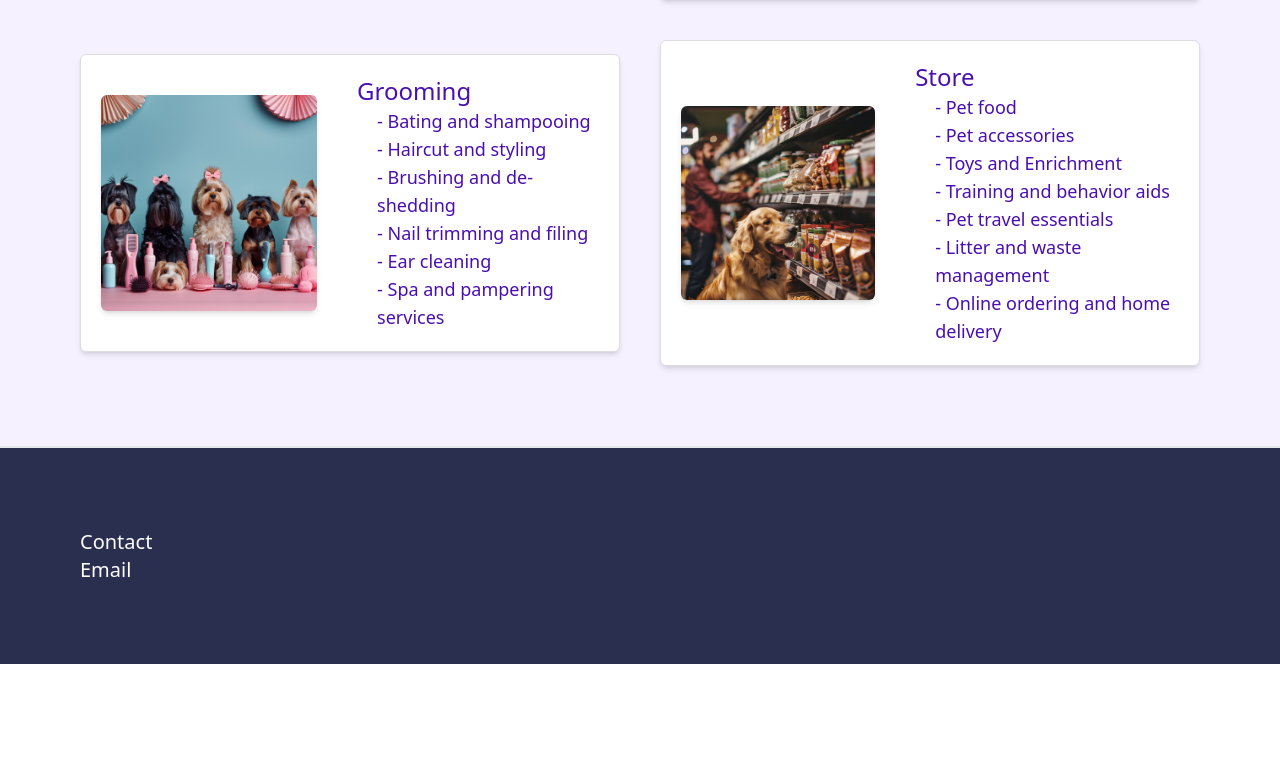
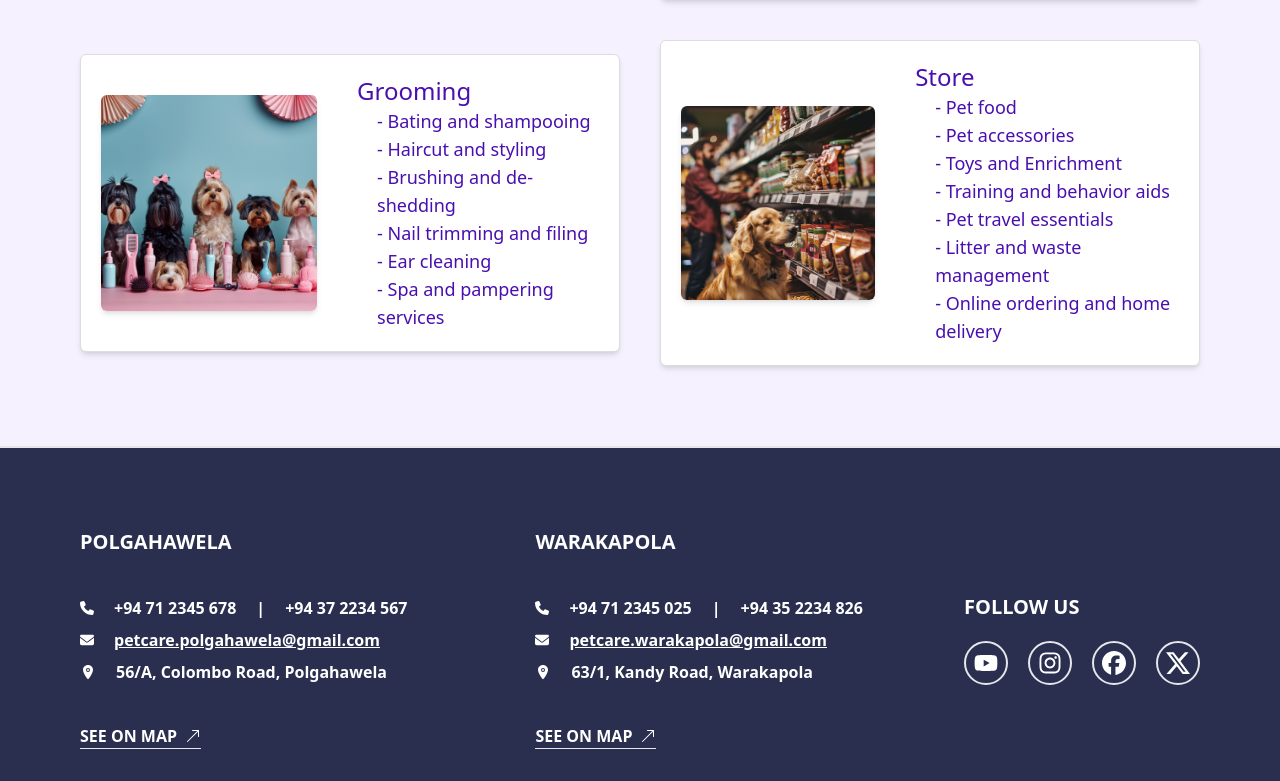
Before and after one commit to AnjaleeNeelika/Pet_Care_App, a React (Vite) app in the folder frontend/: page / in a window 1280 px wide. Shown: the part 1170-1951 px from the top of the page. Before the commit the page ends 1834 px from the top, so only its background shows below. Built offline with nearby package versions, Linux system fonts and the light colour scheme.

Commit message:
Update LandingPage.jsx

```diff
--- a/frontend/src/pages/LandingPage.jsx
+++ b/frontend/src/pages/LandingPage.jsx
@@ -7,6 +7,10 @@ import PetClinicImg1 from '../assets/images/pet-clinic-1.jpg'
 import PetPharmacyImg1 from "../assets/images/pet-pharmacy-2.jpg"
 import PetGroomingImg1 from '../assets/images/pet-grooming-3.jpg'
 import PetStore1 from '../assets/images/pet-store-2.jpg'
+import { BiArrowFromTop } from 'react-icons/bi'
+import { BsArrowUpRight, BsTwitterX } from 'react-icons/bs'
+import { FaAddressBook, FaEnvelope, FaFacebook, FaInstagram, FaMailchimp, FaMapLocation, FaPhone, FaX, FaYoutube } from 'react-icons/fa6'
+import { IoLocation } from 'react-icons/io5'
 
 const LandingPage = () => {
     return (
@@ -124,15 +128,76 @@ const LandingPage = () => {
                 </div>
             </div>
 
-            <footer className='p-20 border-t-2 bg-[#2a2f4f] text-white'>
-                <div className=''>
-                    <div>
-                        <div className='text-xl font-medium'>Contact</div>
-                        <div></div>
+            <footer className='p-20 border-t-2 bg-[#2a2f4f] text-white flex justify-between items-center gap-50'>
+                <div className='flex gap-32'>
+                    <div className='flex flex-col gap-10'>
+                        <div className='text-xl font-bold'>POLGAHAWELA</div>
+                        <div className='flex flex-col gap-2 font-semibold'>
+                            <div className='flex gap-5 items-center'>
+                                <FaPhone size={14} />
+                                <div className='flex gap-5'>
+                                    <span>+94 71 2345 678</span>
+                                    <span>|</span>
+                                    <span>+94 37 2234 567</span>
+                                </div>
+                            </div>
+                            <div className='flex gap-5 items-center'>
+                                <FaEnvelope size={14} />
+                                <Link className='underline'>petcare.polgahawela@gmail.com</Link>
+                            </div>
+                            <div className='flex gap-5 items-center'>
+                                <IoLocation size={16} />
+                                <div>56/A, Colombo Road, Polgahawela</div>
+                            </div>
+                        </div>
+                        <Link className='w-fit flex gap-2 justify-between items-center border-b font-semibold'>
+                            SEE ON MAP
+                            <BsArrowUpRight />
+                        </Link>
                     </div>
-                    <div>
-                        <div className='text-xl font-medium'>Email</div>
-                        <div></div>
+
+                    <div className='flex flex-col gap-10'>
+                        <div className='text-xl font-bold'>WARAKAPOLA</div>
+                        <div className='flex flex-col gap-2 font-semibold'>
+                            <div className='flex gap-5 items-center'>
+                                <FaPhone size={14} />
+                                <div className='flex gap-5'>
+                                    <span>+94 71 2345 025</span>
+                                    <span>|</span>
+                                    <span>+94 35 2234 826</span>
+                                </div>
+                            </div>
+                            <div className='flex gap-5 items-center'>
+                                <FaEnvelope size={14} />
+                                <Link className='underline'>petcare.warakapola@gmail.com</Link>
+                            </div>
+                            <div className='flex gap-5 items-center'>
+                                <IoLocation size={16} />
+                                <div>63/1, Kandy Road, Warakapola</div>
+                            </div>
+                        </div>
+                        <Link className='w-fit flex gap-2 justify-between items-center border-b font-semibold'>
+                            SEE ON MAP
+                            <BsArrowUpRight />
+                        </Link>
+                    </div>
+                </div>
+
+                <div className='flex flex-col gap-5'>
+                    <div className='text-xl font-bold'>FOLLOW US</div>
+                    <div className='flex justify-between items-center w-fit gap-5'>
+                        <Link className='p-2 border-2 rounded-full'>
+                            <FaYoutube size={24} />
+                        </Link>
+                        <Link className='p-2 border-2 rounded-full'>
+                            <FaInstagram size={24} />
+                        </Link>
+                        <Link className='p-2 border-2 rounded-full'>
+                            <FaFacebook size={24} />
+                        </Link>
+                        <Link className='p-2 border-2 rounded-full'>
+                            <BsTwitterX size={24} />
+                        </Link>
                     </div>
                 </div>
             </footer>
```
